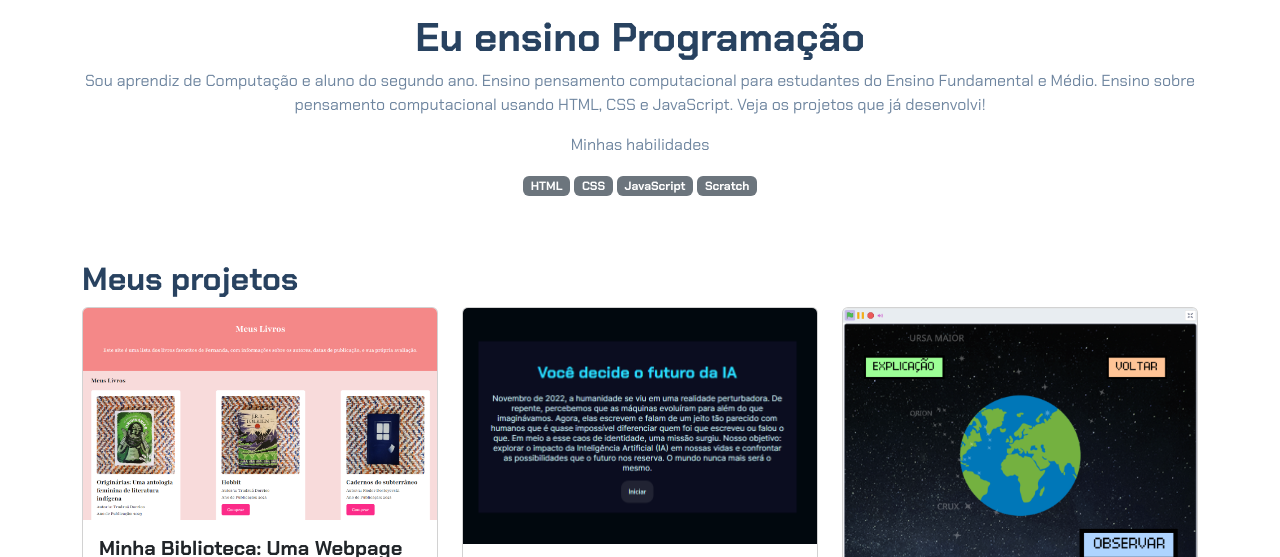
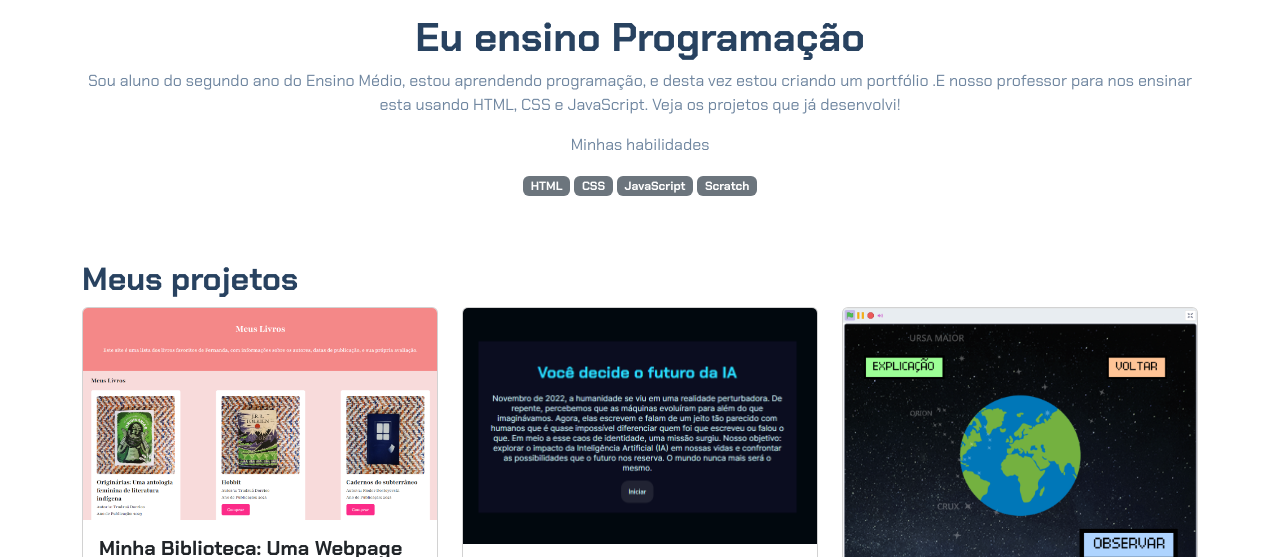
Before and after one commit to thiago0406/portifolio-final-alterado, a plain HTML site: page index.html in a window 1280 px wide. Shown: the part 183-740 px from the top of the page. Drawn offline with nearby package versions, Linux system fonts and the light colour scheme; files whose address does not match are found by name.

Commit message:
Index.html

```diff
--- a/index.html
+++ b/index.html
@@ -16,8 +16,8 @@
             srcset="">
         <p class="lead">Eu sou Thiago_</p>
         <h1>Eu ensino Programação</h1>
-        <p>Sou aprendiz de Computação e aluno do segundo ano. Ensino pensamento computacional para estudantes do Ensino
-            Fundamental e Médio. Ensino sobre pensamento computacional usando HTML, CSS e JavaScript. Veja os projetos
+        <p>Sou aluno do segundo ano do Ensino Médio, estou aprendendo programação, e desta vez estou criando um portfólio
+           .E nosso professor para nos ensinar esta usando HTML, CSS e JavaScript. Veja os projetos
             que já desenvolvi!</p>
         <p>Minhas habilidades</p>
         <div>
```
